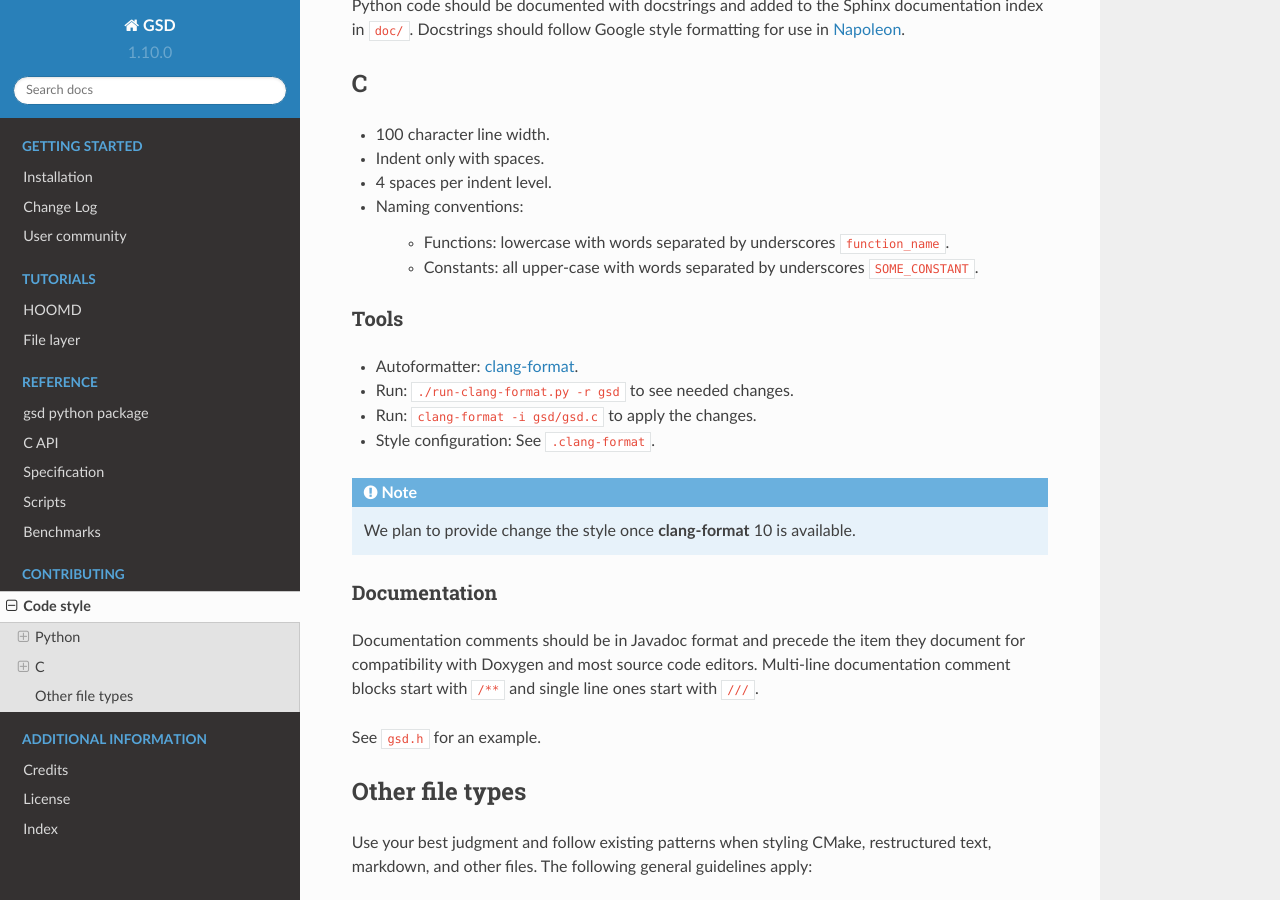
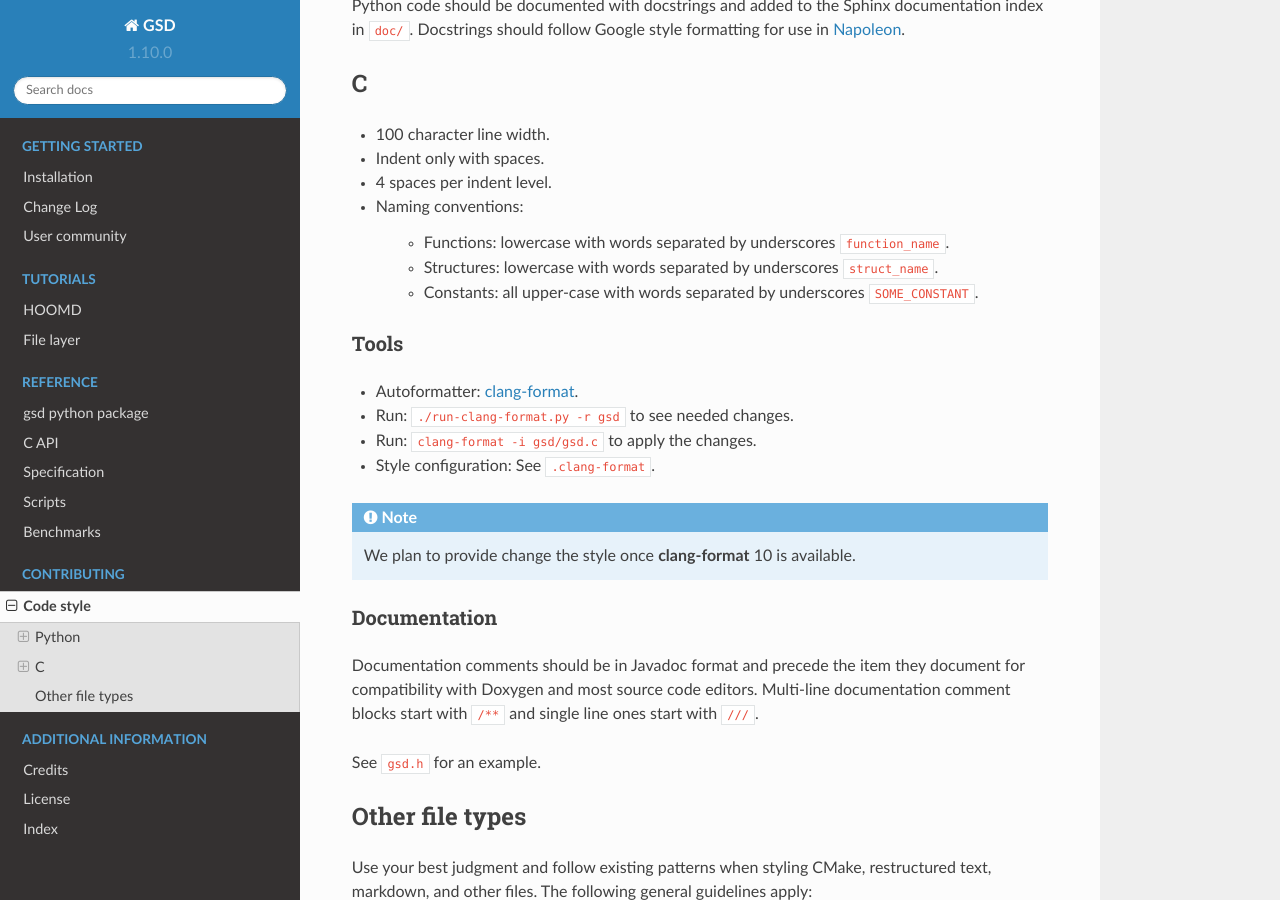
Before and after one commit to glotzerlab/gsd, a Sphinx documentation site: the page built from doc/style.rst, in a window 1280 px wide and 900 px high, scrolled down 660 px. Built offline with Sphinx 7.4.7 and the Read the Docs theme 2.0.0, drawn with Linux system fonts in a browser that asks for light colours.

Commit message:
Additional C naming convention

```diff
--- a/doc/style.rst
+++ b/doc/style.rst
@@ -43,6 +43,8 @@ C
 
     * Functions: lowercase with words separated by underscores
       ``function_name``.
+    * Structures: lowercase with words separated by underscores
+      ``struct_name``.
     * Constants: all upper-case with words separated by underscores
       ``SOME_CONSTANT``.
 
```
